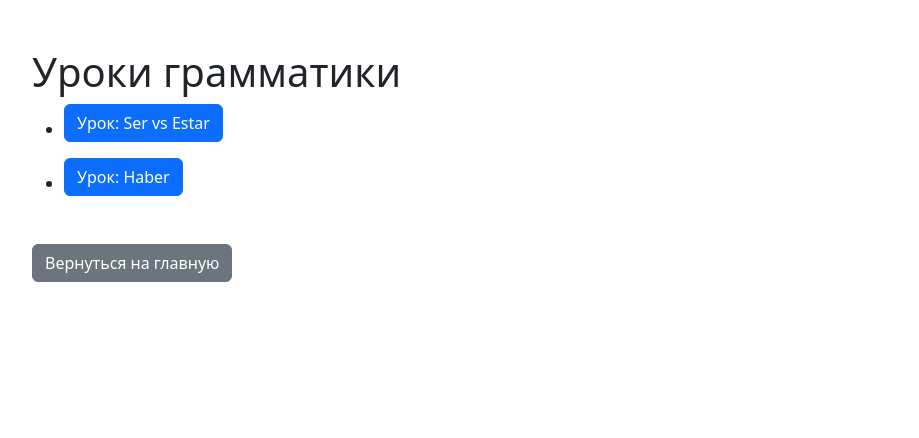
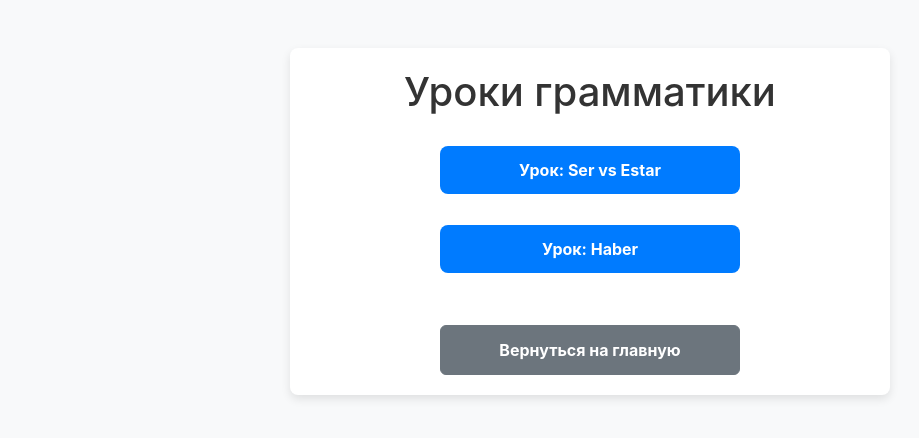
Before and after one commit to Begemot100/spainweb, a Flask app: page /grammar in a window 1280 px wide. Shown: the top 438 px of the page, without its empty margins (50-969 px from the left). Run offline with Flask 3, Linux system fonts and the light colour scheme.

```diff
--- a/templates/grammar.html
+++ b/templates/grammar.html
@@ -5,6 +5,64 @@
     <meta name="viewport" content="width=device-width, initial-scale=1.0">
     <title>Выбор урока грамматики</title>
     <link href="https://cdn.jsdelivr.net/npm/bootstrap@5.3.0-alpha1/dist/css/bootstrap.min.css" rel="stylesheet">
+    <style>
+        body {
+            font-family: -apple-system, BlinkMacSystemFont, "Segoe UI", Roboto, "Helvetica Neue", Arial, sans-serif;
+            background-color: #f8f9fa;
+            color: #333;
+        }
+
+        .container {
+            max-width: 600px;
+            margin: 40px auto;
+            padding: 20px;
+            background: #fff;
+            border-radius: 8px;
+            box-shadow: 0 4px 10px rgba(0, 0, 0, 0.1);
+            text-align: center;
+        }
+
+        h1 {
+            margin-bottom: 30px;
+        }
+
+        ul {
+            padding: 0;
+            list-style-type: none;
+        }
+
+        ul li {
+            margin-bottom: 15px;
+        }
+
+        .btn {
+            width: 100%; /* Устанавливаем одинаковую ширину кнопок */
+            max-width: 300px; /* Ограничиваем максимальную ширину */
+            margin: 0 auto; /* Центрируем кнопки */
+            padding: 12px;
+        }
+
+        .btn-primary {
+            background-color: #007BFF;
+            border: none;
+            color: white;
+            font-size: 16px;
+            font-weight: bold;
+            border-radius: 8px;
+            transition: background-color 0.2s ease;
+        }
+
+        .btn-primary:hover {
+            background-color: #0056b3;
+        }
+
+        .btn-secondary {
+            margin-top: 20px;
+            padding: 12px;
+            font-size: 16px;
+            font-weight: bold;
+        }
+    </style>
 </head>
 <body>
     <div class="container mt-5">
@@ -17,9 +75,7 @@
                 <a href="/grammar/2" class="btn btn-primary mb-3">Урок: Haber</a>
             </li>
         </ul>
-        <a href="/dashboard" class="btn btn-secondary mt-3">Вернуться на главную</a>
+        <a href="/dashboard" class="btn btn-secondary">Вернуться на главную</a>
     </div>
 </body>
 </html>
-
-<!--1-->
```
